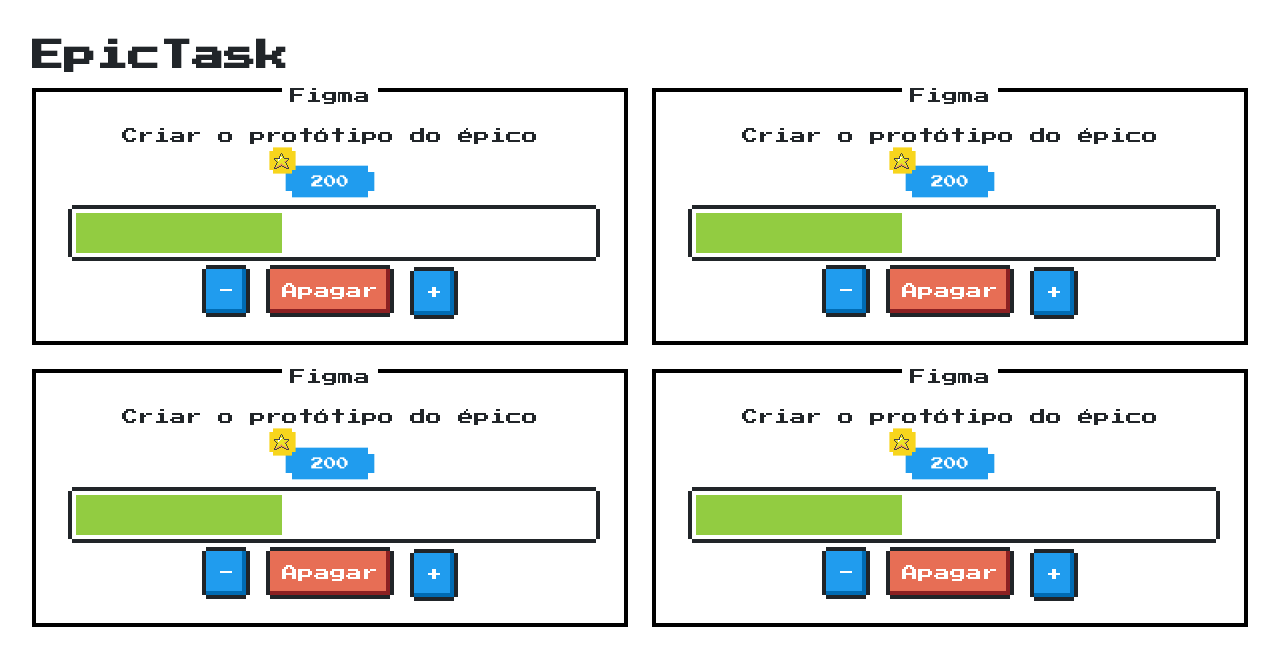
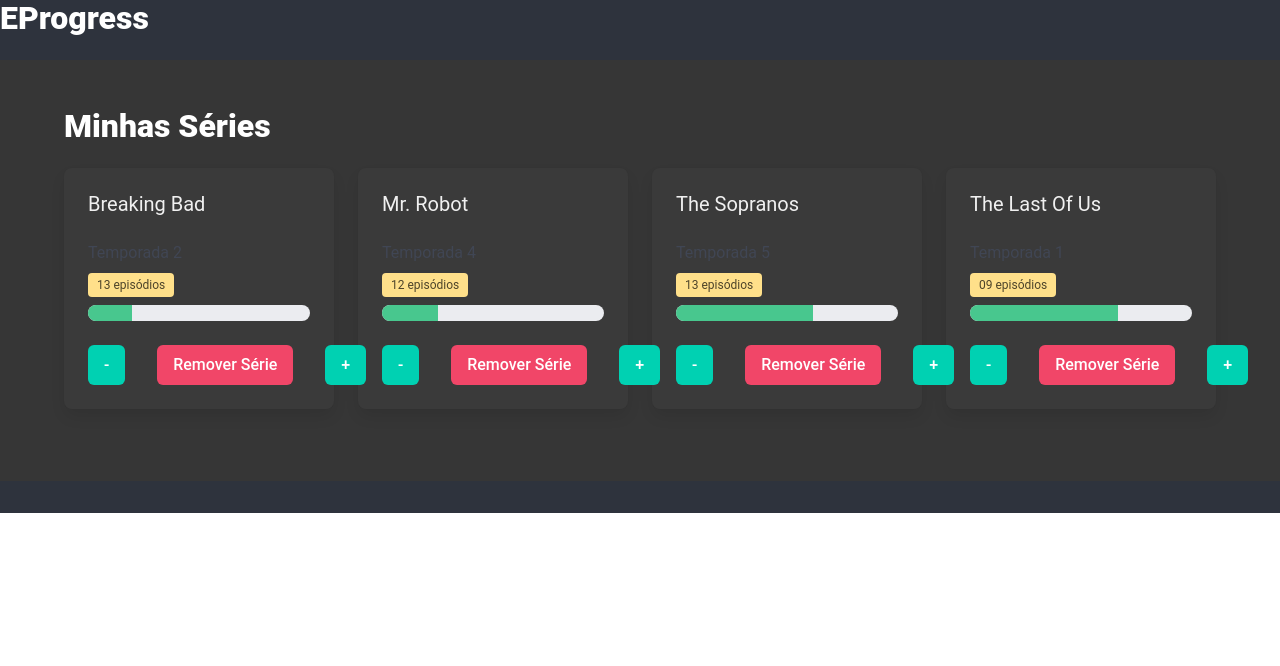
Before and after one commit to luisffernandes/projeto_2, a plain HTML site: page index.html in a window 1280 px wide. Drawn offline with nearby package versions, Linux system fonts and the light colour scheme; files that its build step writes are made by us from their sources.

Commit message:
ajustando o site

```diff
--- a/css/style.css
+++ b/css/style.css
@@ -1,27 +1,47 @@
-body{
-    padding: 2rem;
+@import "https://cdn.jsdelivr.net/npm/bulma@1.0.0/css/bulma.min.css";
+
+.section {
+    background-color: #363636;
 }
 
-#lista-de-tarefas {
-    /*mobile first*/
-    display: grid;
-    grid-template-columns: 1fr 1fr;
-    gap: 1.5rem;
+body {
+    background-color: #2b2b2b;
+    color: #fff;
+    font-family: 'Roboto', sans-serif;
+    padding-bottom: 2rem;
+
 }
 
-@media (min-width: 768px){
-    #lista-de-tarefas {
-        grid-template-columns: 1fr 1fr;
-    }
-}
-@media (min-width: 500px){
-    #lista-de-tarefas {
-        grid-template-columns: 1fr 1fr;
-    }
-}
+  .title {
+    color: #f0f0f0;
+  }
 
-#lista-de-tarefas {
-    display: grid;
-    grid-template-columns: repeat(auto-fill, minmax(300px));
-    gap: 1.5rem;
-}
+
+  .box {
+    background-color: #3a3a3a;
+    border-radius: 8px;
+    padding: 1.5rem;
+    margin-bottom: 1.5rem;
+  }
+
+
+  .button {
+    margin-right: 0.5rem;
+  }
+
+
+  .progress {
+    margin-bottom: 1rem;
+  }
+
+
+  .tag {
+    margin-top: 0.5rem;
+    margin-bottom: 0.5rem;
+  }
+
+
+  .subtitle {
+    color: #f0f0f0;
+    margin-bottom: 0.5rem;
+  }
--- a/index.html
+++ b/index.html
@@ -4,66 +4,107 @@
     <meta charset="UTF-8">
     <meta name="viewport" content="width=device-width, initial-scale=1.0">
     <link href="https://unpkg.com/nes.css@latest/css/nes.min.css" rel="stylesheet" />
-    <link rel="preconnect" href="https://fonts.googleapis.com">
-    <link rel="preconnect" href="https://fonts.gstatic.com" crossorigin>
-    <link href="https://fonts.googleapis.com/css2?family=Press+Start+2P&display=swap" rel="stylesheet">
-    <link rel="stylesheet" href="./css/style.css">
+    <link rel="stylesheet" href="https://cdn.jsdelivr.net/npm/bulma@0.9.3/css/bulma.min.css">
+    <link rel="stylesheet" href="style.css">
 
-    <title>EpicTask</title>
+    <title>EProgress</title>
 </head>
-<body>
-     <h1>EpicTask</h1>
-     <section id="lista-de-tarefas">
-        <div class="nes-container with-title is-centered">
-        <p class="title">Figma</p>
-        <p>Criar o protótipo do épico</p>
-        <a href="#" class="nes-badge is-icon">
-            <span class="is-warning"><i class="nes-icon star is-small"></i></span>
-            <span class="is-primary">200</span>
-        </a>
-            <progress class="nes-progress is-success" value="40" max="100"></progress>
-            <button type="button" class="nes-btn is-primary">-</button>
-            <button type="button" class="nes-btn is-error">Apagar</button>
-            <button type="button" class="nes-btn is-primary">+</button>
+<body class="has-background-dark">
+
+    <h1 class="title has-text-white">EProgress</h1>
+
+    <section class="section">
+        <div class="container">
+            <h1 class="title has-text-white">Minhas Séries</h1>
+            <div class="columns is-multiline">
+            <div class="column is-one-quarter">
+                <div class="series">
+                <div class="box">
+                    <h2 class="subtitle">Breaking Bad</h2>
+                    <p>Temporada 2</p>
+                    <span class="tag is-warning">13 episódios</span>
+                    <progress class="progress is-success" value="20" max="100"></progress>
+                    <div class="field is-grouped">
+                    <p class="control">
+                        <button class="button is-primary">-</button>
+                    </p>
+                    <p class="control">
+                        <button class="button is-danger">Remover Série</button>
+                    </p>
+                    <p class="control">
+                        <button class="button is-primary">+</button>
+                    </p>
+                    </div>
+                </div>
+                </div>
             </div>
 
-      <div class="nes-container with-title is-centered">
-        <p class="title">Figma</p>
-        <p>Criar o protótipo do épico</p>
-        <a href="#" class="nes-badge is-icon">
-            <span class="is-warning"><i class="nes-icon star is-small"></i></span>
-            <span class="is-primary">200</span>
-        </a>
-            <progress class="nes-progress is-success" value="40" max="100"></progress>
-            <button type="button" class="nes-btn is-primary">-</button>
-            <button type="button" class="nes-btn is-error">Apagar</button>
-            <button type="button" class="nes-btn is-primary">+</button>
+            <div class="column is-one-quarter">
+                <div class="series">
+                <div class="box">
+                    <h2 class="subtitle">Mr. Robot</h2>
+                    <p>Temporada 4</p>
+                    <span class="tag is-warning">12 episódios</span>
+                    <progress class="progress is-success" value="30" max="120"></progress>
+                    <div class="field is-grouped">
+                    <p class="control">
+                        <button class="button is-primary">-</button>
+                    </p>
+                    <p class="control">
+                        <button class="button is-danger">Remover Série</button>
+                    </p>
+                    <p class="control">
+                        <button class="button is-primary">+</button>
+                    </p>
+                    </div>
+                </div>
+                </div>
             </div>
 
-      <div class="nes-container with-title is-centered">
-        <p class="title">Figma</p>
-        <p>Criar o protótipo do épico</p>
-        <a href="#" class="nes-badge is-icon">
-            <span class="is-warning"><i class="nes-icon star is-small"></i></span>
-            <span class="is-primary">200</span>
-        </a>
-            <progress class="nes-progress is-success" value="40" max="100"></progress>
-            <button type="button" class="nes-btn is-primary">-</button>
-            <button type="button" class="nes-btn is-error">Apagar</button>
-            <button type="button" class="nes-btn is-primary">+</button>
+            <div class="column is-one-quarter">
+                <div class="series">
+                <div class="box">
+                    <h2 class="subtitle">The Sopranos</h2>
+                    <p>Temporada 5</p>
+                    <span class="tag is-warning">13 episódios</span>
+                    <progress class="progress is-success" value="80" max="130"></progress>
+                    <div class="field is-grouped">
+                    <p class="control">
+                        <button class="button is-primary">-</button>
+                    </p>
+                    <p class="control">
+                        <button class="button is-danger">Remover Série</button>
+                    </p>
+                    <p class="control">
+                        <button class="button is-primary">+</button>
+                    </p>
+                    </div>
+                </div>
+                </div>
             </div>
 
-      <div class="nes-container with-title is-centered">
-        <p class="title">Figma</p>
-        <p>Criar o protótipo do épico</p>
-        <a href="#" class="nes-badge is-icon">
-            <span class="is-warning"><i class="nes-icon star is-small"></i></span>
-            <span class="is-primary">200</span>
-        </a>
-            <progress class="nes-progress is-success" value="40" max="100"></progress>
-            <button type="button" class="nes-btn is-primary">-</button>
-            <button type="button" class="nes-btn is-error">Apagar</button>
-            <button type="button" class="nes-btn is-primary">+</button>
+            <div class="column is-one-quarter">
+                <div class="series">
+                <div class="box">
+                    <h2 class="subtitle">The Last Of Us</h2>
+                    <p>Temporada 1</p>
+                    <span class="tag is-warning">09 episódios</span>
+                    <progress class="progress is-success" value="60" max="90"></progress>
+                    <div class="field is-grouped">
+                    <p class="control">
+                        <button class="button is-primary">-</button>
+                    </p>
+                    <p class="control">
+                        <button class="button is-danger">Remover Série</button>
+                    </p>
+                    <p class="control">
+                        <button class="button is-primary">+</button>
+                    </p>
+                    </div>
+                </div>
+                </div>
+            </div>
+            </div>
         </div>
       </section>
   </body>
```
Lines whose indentation alone changed are shown as unchanged.
